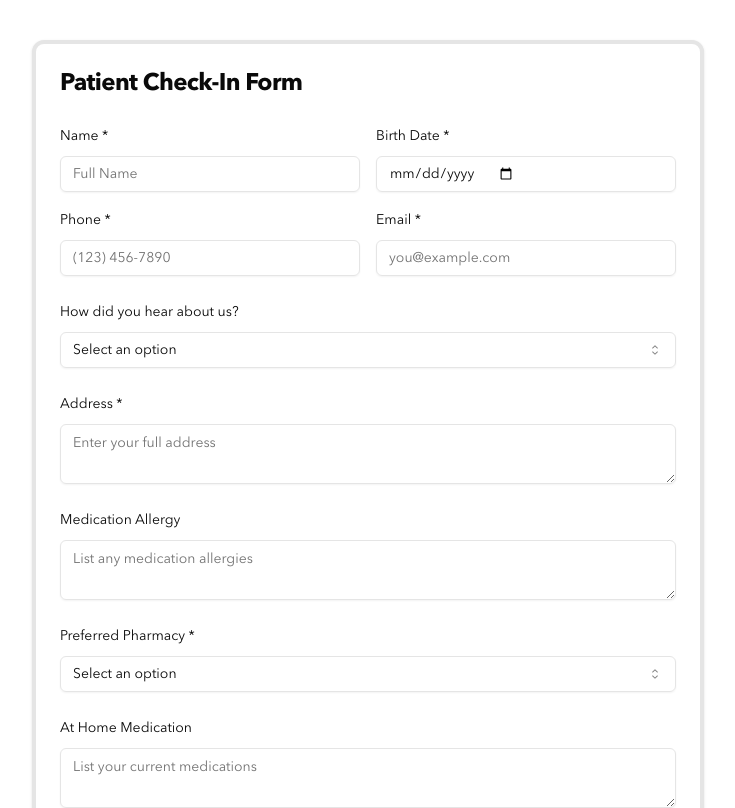
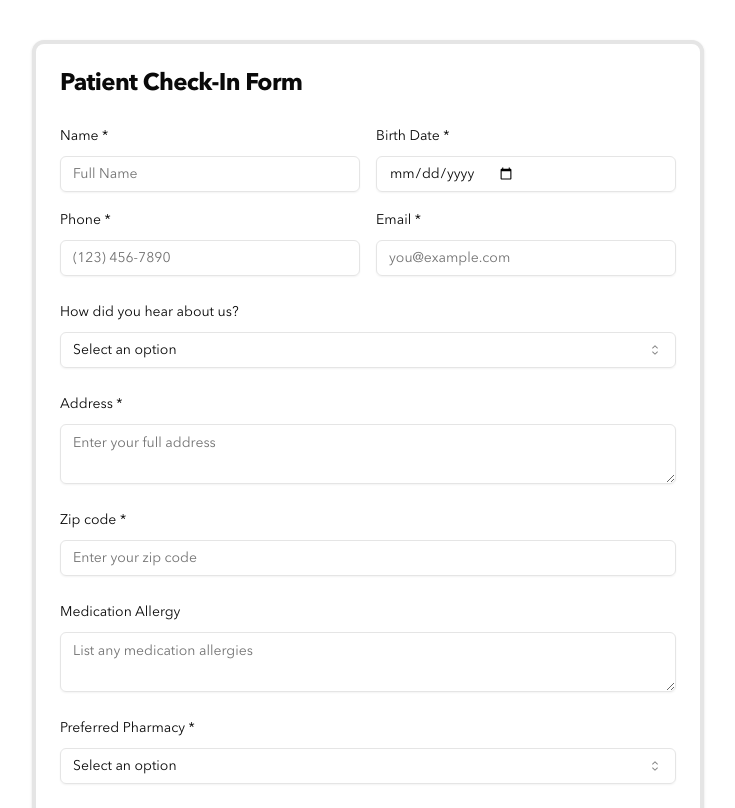
Before and after one commit to dongsub0918/hellomed-client, a Next.js app: page /check-in in a window 1280 px wide. Shown: the top 808 px of the page, without its empty margins (272-1007 px from the left). Built offline with nearby package versions, Linux system fonts and the light colour scheme; no server answers.

Commit message:
zipcode required field and duplicate api calls fixed

```diff
--- a/src/app/check-in-view-38982024/[id]/page.tsx
+++ b/src/app/check-in-view-38982024/[id]/page.tsx
@@ -75,6 +75,10 @@ async function CheckInDetails({ id }: { id: number }) {
               <dd className="mt-1">{checkIn.address}</dd>
             </div>
             <div>
+              <dt className="font-medium text-gray-500">Zipcode</dt>
+              <dd className="mt-1">{checkIn.zipcode}</dd>
+            </div>
+            <div>
               <dt className="font-medium text-gray-500">
                 How did you hear about us?
               </dt>
--- a/src/app/check-in/page.tsx
+++ b/src/app/check-in/page.tsx
@@ -28,6 +28,7 @@ export default function CheckInFormPage() {
     email: "",
     hearAboutUs: "",
     address: "",
+    zipcode: "",
     medicationAllergy: "",
     preferredPharmacy: "",
     homeMedication: "",
@@ -39,6 +40,7 @@ export default function CheckInFormPage() {
 
   const [agreedToTerms, setAgreedToTerms] = useState<boolean>(false);
   const [isFormValid, setIsFormValid] = useState<boolean>(false);
+  const [isSubmitting, setIsSubmitting] = useState<boolean>(false);
 
   useEffect(() => {
     const requiredFields = [
@@ -47,6 +49,7 @@ export default function CheckInFormPage() {
       "phone",
       "email",
       "address",
+      "zipcode",
       "reasonForVisit",
       "preferredPharmacy",
     ];
@@ -58,6 +61,8 @@ export default function CheckInFormPage() {
 
   const handleSubmit = async (e: React.FormEvent<HTMLFormElement>) => {
     e.preventDefault();
+    if (isSubmitting) return; // Prevent multiple submissions
+    setIsSubmitting(true);
     try {
       const res = await postCheckIn(formInputs);
 
@@ -68,6 +73,7 @@ export default function CheckInFormPage() {
       router.push("/check-in/success");
     } catch (error) {
       window.alert("Something went wrong. Please try again.");
+      setIsSubmitting(false); // Re-enable the submit button on error
     }
   };
 
@@ -172,6 +178,17 @@ export default function CheckInFormPage() {
               name="address"
               placeholder="Enter your full address"
               value={formInputs.address}
+              onChange={handleChange}
+              required
+            />
+          </div>
+
+          <div className="space-y-2">
+            <Label htmlFor="zipcode">Zip code *</Label>
+            <Input
+              name="zipcode"
+              placeholder="Enter your zip code"
+              value={formInputs.zipcode}
               onChange={handleChange}
               required
             />
@@ -323,9 +340,9 @@ export default function CheckInFormPage() {
           <Button
             type="submit"
             className="w-full"
-            disabled={!isFormValid || !agreedToTerms}
+            disabled={!isFormValid || !agreedToTerms || isSubmitting}
           >
-            Submit Check-In Form
+            {isSubmitting ? "Submitting..." : "Submit Check-In Form"}
           </Button>
         </form>
       </CardContent>
--- a/src/app/check-in/success/page.tsx
+++ b/src/app/check-in/success/page.tsx
@@ -55,6 +55,7 @@ export default function CheckInFormSuccessPage() {
                 {renderField("Phone", formData?.phone)}
                 {renderField("Email", formData?.email)}
                 {renderField("Address", formData?.address)}
+                {renderField("Zipcode", formData?.zipcode)}
                 {renderField(
                   "How did you hear about us?",
                   formData?.hearAboutUs
--- a/src/lib/types.tsx
+++ b/src/lib/types.tsx
@@ -5,6 +5,7 @@ export type CheckInFormInputs = {
   email: string;
   hearAboutUs: string;
   address: string;
+  zipcode: string;
   medicationAllergy: string;
   preferredPharmacy: string;
   homeMedication: string;
```
